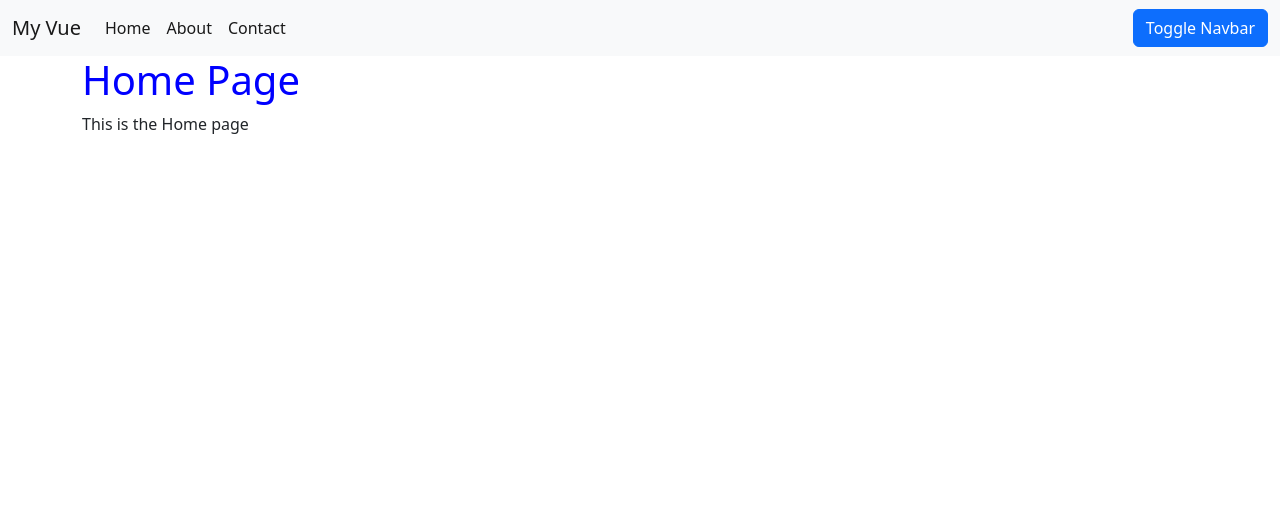
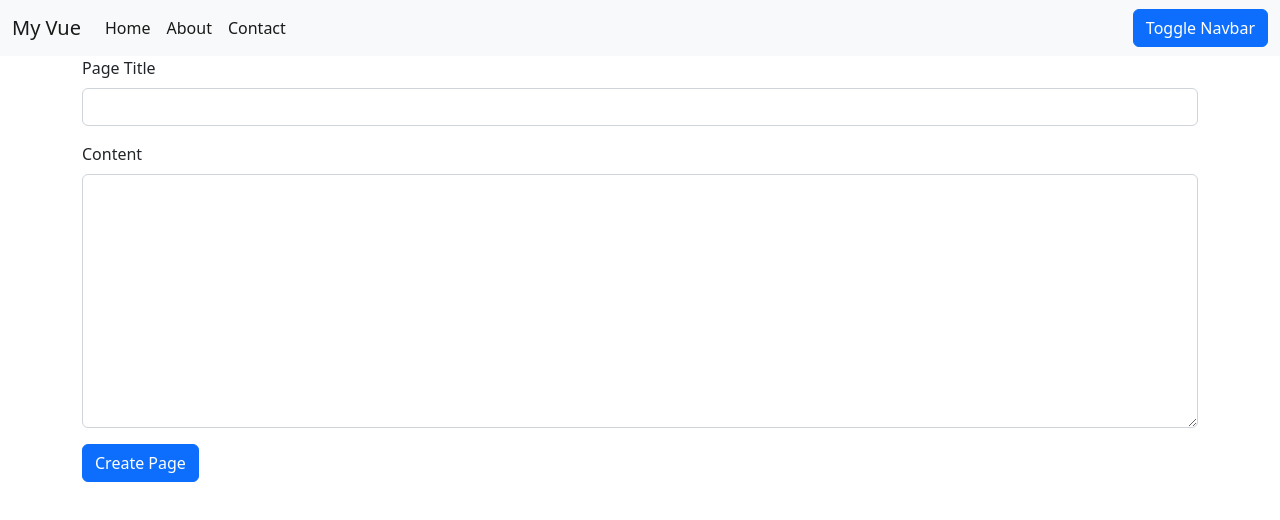
Before and after one commit to ollykr/vue-start-spa, a Vue app: page / in a window 1280 px wide. Shown: the top 520 px of the page. Built offline with nearby package versions, Linux system fonts and the light colour scheme.

Commit message:
Add two-way binding to a form

```diff
--- a/src/App.vue
+++ b/src/App.vue
@@ -12,22 +12,31 @@
  <!-- if it is true, than page viewer gets output into a document , otherwise it won't be in a document at all-->
  <!-- v-show does the same thing as v-if but only with css -->
  <!-- v-show is still in the document , even though it is hidden by css - kind of like opacity while v-if is kind of display: block/none -->
- <page-viewer
+ <!-- <page-viewer
  v-if="pages.length > 0"
  :page="pages[activePage]"
  ></page-viewer>
+-->
+
+<!-- Create a new page object inside another component -->
+<!-- "pageCreated" is a method -->
+<create-page
+:page-created="pageCreated"
+></create-page>
+
 </template>
-
 <script>
 import Navbar from './components/Navbar.vue';
 import PageViewer from './components/PageViewer.vue';
+import CreatePage from './components/CreatePage.vue';
 
 export default
   {
     // Use PageViewer component
     components: {
       Navbar,
-      PageViewer
+      PageViewer,
+      CreatePage
     },
     // Lifecycle events
     // 'created' option or "hook"
@@ -54,6 +63,9 @@ export default
 
         this.pages = data;
 
+      },
+      pageCreated(pageObj) {
+        console.log(pageObj);
       }
     }
   }
--- /dev/null
+++ b/src/components/CreatePage.vue
@@ -0,0 +1,46 @@
+<template>
+<div class="container mb-3">
+    <form action="">
+        <div class="mb-3">
+            <label for="" class="form-label">
+                Page Title
+            </label>
+            <!-- @input registers the whatever value added inside pageTitle form field in a browser, @input="(e) => pageTitle = e.target" it is two-way binding-->
+            <input type="text" class="form-control"
+            :value="pageTitle"
+            @input="(e) => pageTitle = e.target.value"
+            >
+        </div>
+        <div class="mb-3"><label for="" class="form-label">
+                    Content
+                </label>
+            <textarea name=""
+            id=""
+            cols="30"
+            rows="10"
+            class="form-control">
+        </textarea>
+            </div>
+        <div class="mb-3">
+            <button
+             class="btn btn-primary"
+             @click.prevent="pageCreated({pageTitle})"
+             >Create Page</button>
+            </div>
+    </form>
+</div>
+
+</template>
+
+<script>
+// Simple prop definition
+export default {
+    props: ['pageCreated'],
+    data() {
+        return {
+    pageTitle: ''
+}
+
+    }
+}
+</script>
```
